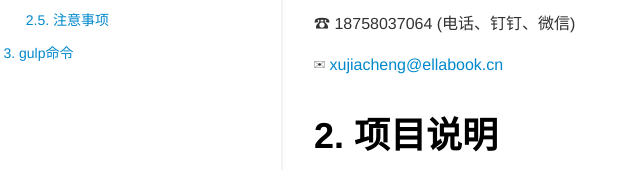
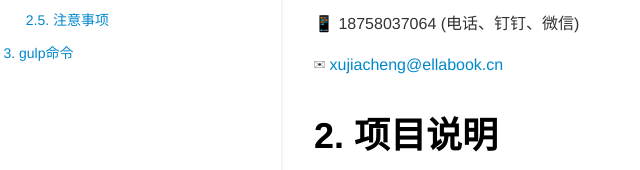
Before and after one commit to Gaven-Xu/h5Template, a website: page readme.html in a window 1280 px wide. Shown: the part 236-406 px from the top of the page, 19-659 px from the left. Drawn offline with nearby package versions, Linux system fonts and the light colour scheme.

Commit message:
更新文档

```diff
--- a/readme.html
+++ b/readme.html
@@ -214,7 +214,7 @@ code.language-yaml {
 <p>&#x89C4;&#x8303;&#x7684;&#x76EE;&#x7684;&#x662F;&#x65B9;&#x4FBF;&#x5927;&#x5BB6;&#xFF0C;&#x7B80;&#x5316;&#x5F00;&#x53D1;&#x6D41;&#x7A0B;&#xFF0C;&#x51CF;&#x5C11;&#x91CD;&#x590D;&#x5DE5;&#x4F5C;<br>
 &#x5982;&#x6709;&#x4E0D;&#x4FBF;&#x7684;&#x5730;&#x65B9;&#xFF0C;&#x5E0C;&#x671B;&#x53CA;&#x65F6;&#x53CD;&#x9988;&#x7ED9;&#x6211;</p>
 <p>&#x1F600; &#x5F90;&#x4F73;&#x7A0B;</p>
-<p>&#x260E; 18758037064 (&#x7535;&#x8BDD;&#x3001;&#x9489;&#x9489;&#x3001;&#x5FAE;&#x4FE1;)</p>
+<p>&#x1F4F1; 18758037064 (&#x7535;&#x8BDD;&#x3001;&#x9489;&#x9489;&#x3001;&#x5FAE;&#x4FE1;)</p>
 <p>&#x2709; <a href="mailto:xujiacheng@ellabook.cn">xujiacheng@ellabook.cn</a></p>
 <h1 class="mume-header" id="2-%E9%A1%B9%E7%9B%AE%E8%AF%B4%E6%98%8E">2. &#x9879;&#x76EE;&#x8BF4;&#x660E;</h1>
 
```
Also changed, not shown: readme.md.
